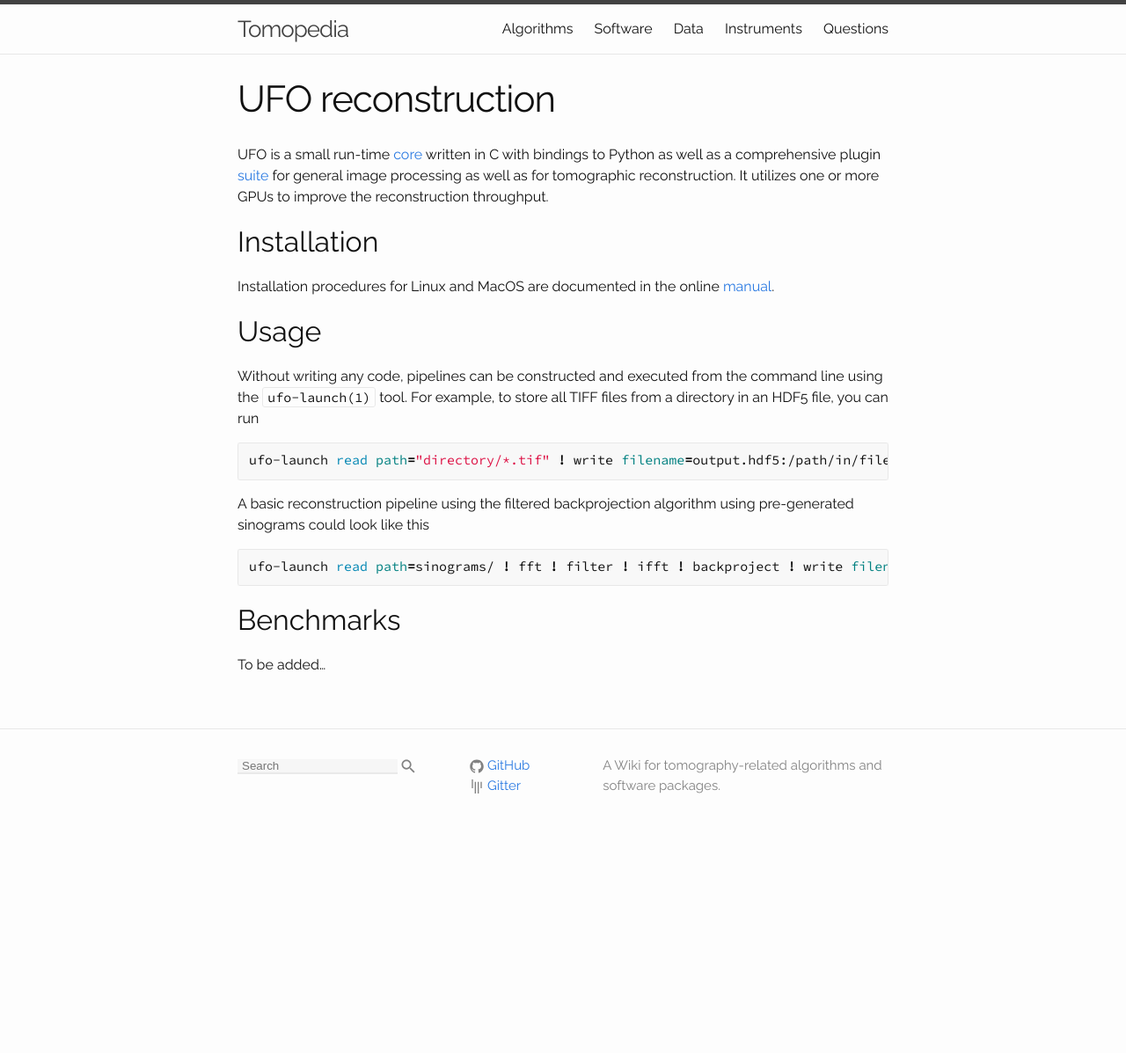
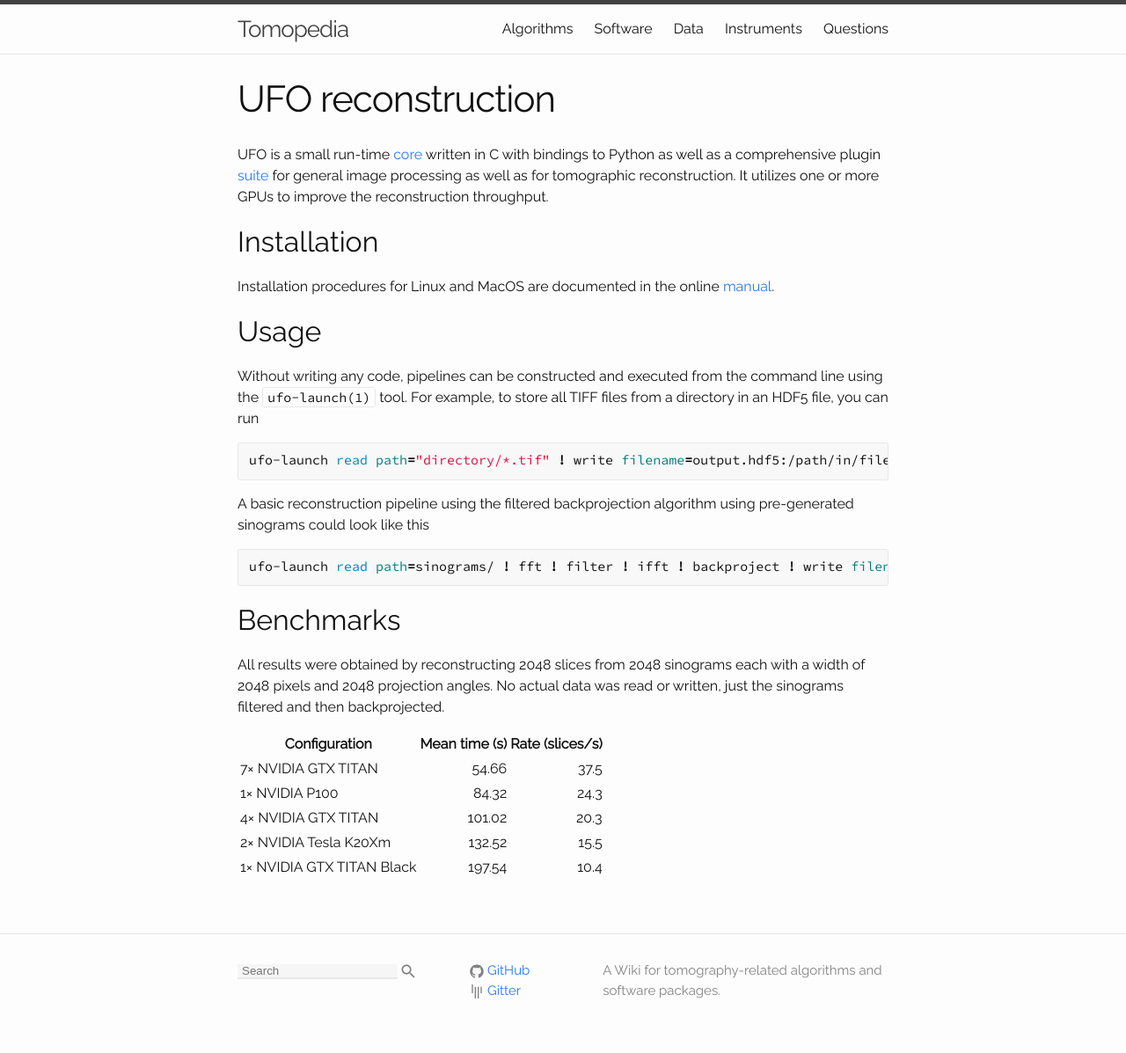
Before and after one commit to tomopedia/tomopedia.github.io, a Jekyll site: the page built from software/ufo.md, in a window 1280 px wide. Shown: the whole page at 88% size. Built offline with Jekyll 4.4.1, drawn with Linux system fonts in a browser that asks for light colours; before the commit the page ends 964 px from its top, so only the background shows below that.

Commit message:
Add some rough benchmarks for UFO

```diff
--- a/software/ufo.md
+++ b/software/ufo.md
@@ -36,4 +36,14 @@ ufo-launch read path=sinograms/ ! fft ! filter ! ifft ! backproject ! write file
 
 ## Benchmarks
 
-To be added...
+All results were obtained by reconstructing 2048 slices from 2048 sinograms each
+with a width of 2048 pixels and 2048 projection angles. No actual data was read
+or written, just the sinograms filtered and then backprojected.
+
+| Configuration             | Mean time (s) | Rate (slices/s) |
+|---------------------------|--------------:|----------------:|
+| 7× NVIDIA GTX TITAN       |         54.66 |            37.5 |
+| 1× NVIDIA P100            |         84.32 |            24.3 |
+| 4× NVIDIA GTX TITAN       |        101.02 |            20.3 |
+| 2× NVIDIA Tesla K20Xm     |        132.52 |            15.5 |
+| 1× NVIDIA GTX TITAN Black |        197.54 |            10.4 |
```
